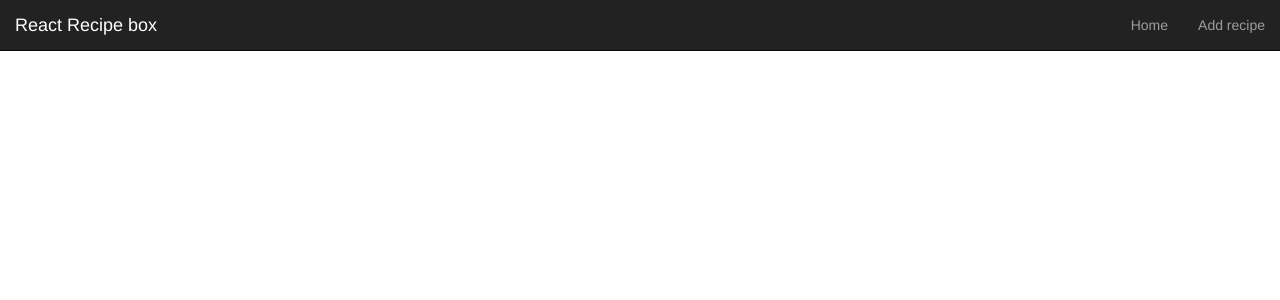
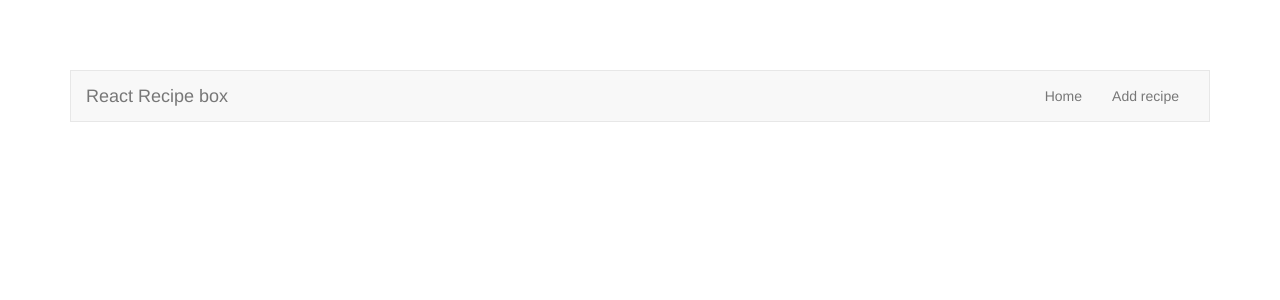
Before and after one commit to gabuladze/recipe-box, a React (Create React App) app: page / in a window 1280 px wide. Shown: the top 300 px of the page. Built offline with nearby package versions, Linux system fonts and the light colour scheme.

Commit message:
Changed menu to default

```diff
--- a/src/App.js
+++ b/src/App.js
@@ -11,7 +11,7 @@ class App extends Component {
     return (
         <Router>
             <div>
-                <nav className="navbar navbar-inverse navbar-fixed-top">
+                <nav className="navbar navbar-default">
                     <div className="container-fluid">
                         <div className="navbar-header">
                         <button type="button" className="navbar-toggle collapsed" data-toggle="collapse" data-target="#bs-example-navbar-collapse-1" aria-expanded="false">
```
